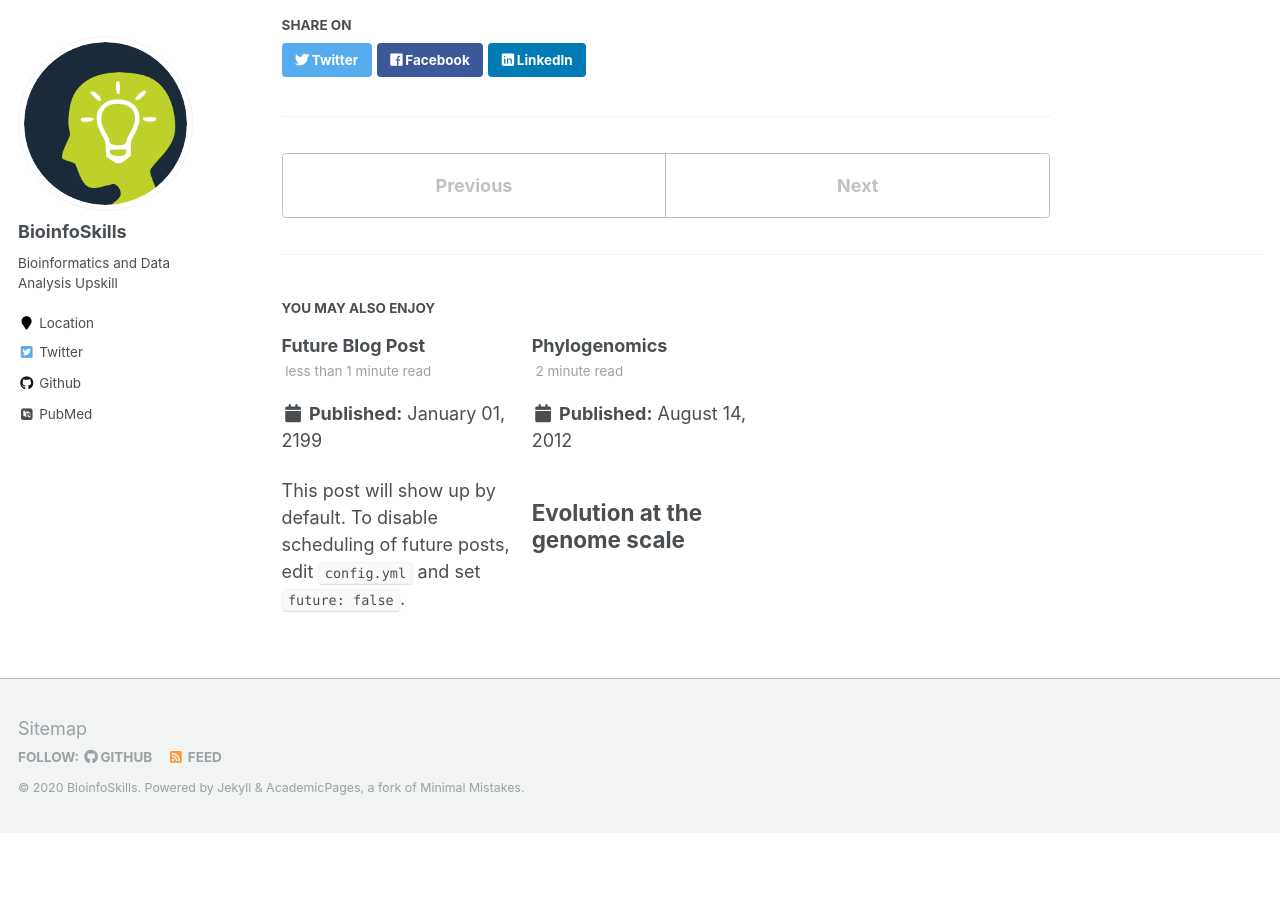
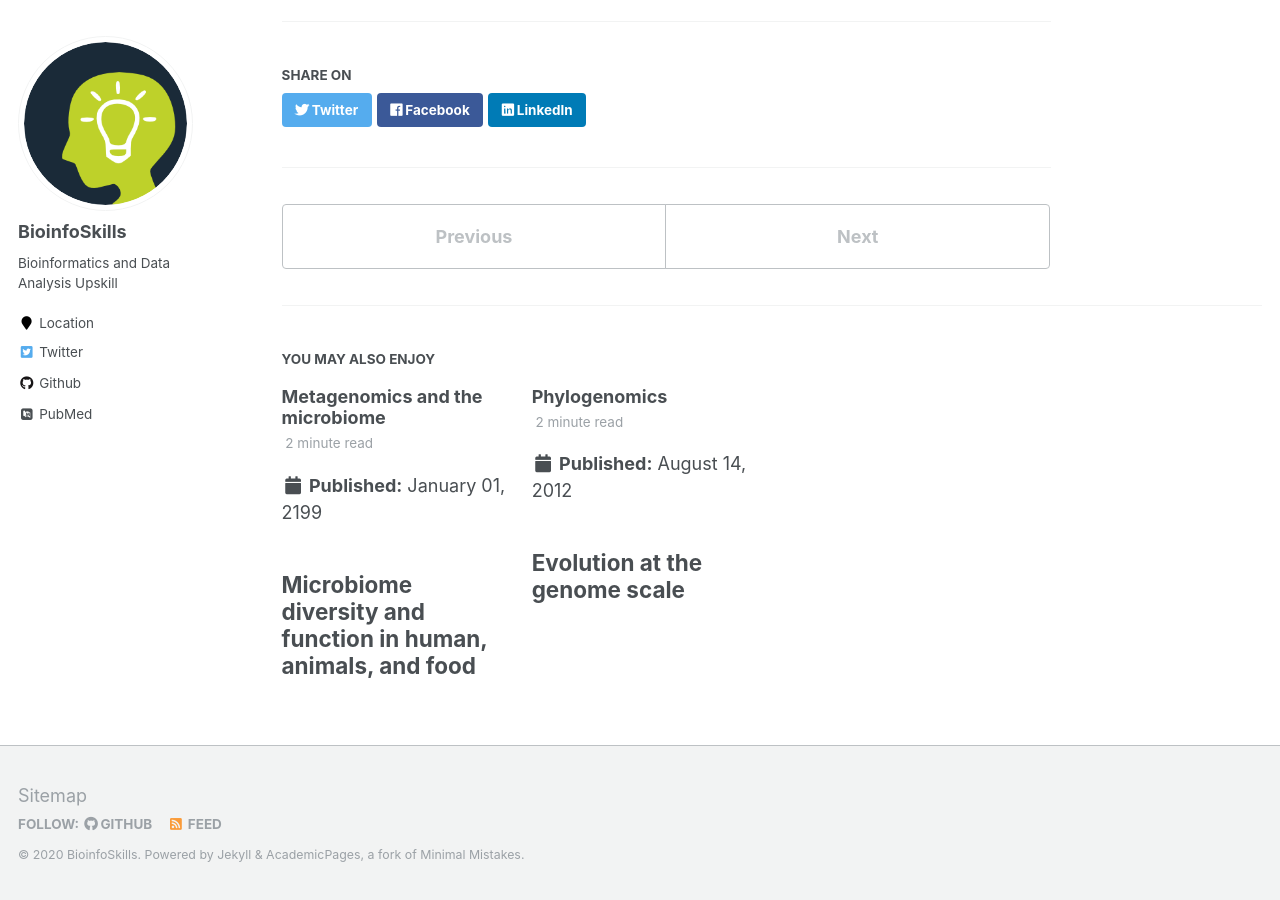
Before and after one commit to bioinfoskills/bioinfoskills.github.io, a Jekyll site: the page built from _posts/2020-08-02-Microbial-isolates.md, in a window 1280 px wide and 900 px high, scrolled down 1306 px. Built offline with Jekyll 4.4.1, drawn with Linux system fonts in a browser that asks for light colours; some web fonts are replaced; before the commit the page ends 2139 px from its top, so only the background shows below that.

Commit message:
microbiome

```diff
--- a/_posts/2020-08-02-Microbial-isolates.md
+++ b/_posts/2020-08-02-Microbial-isolates.md
@@ -8,7 +8,7 @@
   - bacterial genomics
 ---
 
-# Microbial genomics to analyse isolates and outbreaks
+## Microbial genomics to analyse isolates and outbreaks
 
 ### Coordinator: Nabil-Fareed Alikhan
 
--- /dev/null
+++ b/_posts/2020-08-04-metagenomics.md
@@ -0,0 +1,21 @@
+---
+title: 'Metagenomics and the microbiome'
+date: 2199-01-01
+permalink: /posts/2012/08/metagenomics/
+tags:
+  - microbiome
+  - metabarcoding
+  - metagenomics
+---
+
+## Microbiome diversity and function in human, animals, and food
+
+### Coordinator: Rebecca Ansorge
+
+Microbiome studies have experienced an extreme increase in the field of microbiology. Until recent years, this focussed on 16S amplicon sequencing which continues to be the go-to standard when first assessing the diversity of microbiomes and microbial communities. But since sequencing costs decreased, shotgun metagenomics of entire communities has become feasible for large-scale studies, providing much higher resolution at taxonomic and functional assessment. While conceptually both approaches have quite a lot in common, the handling of both data types differs substantially.
+
+Over the years, excellent analyses packages and tutorials have been developed that help microbiologists to analyse and interpret their 16S amplicon microbiome data (_e.g._ Qiime2, phyloseq...). Our training modules will build upon and integrate these existing resources. Shotgun metagenomics on the other hand has been lacking behind in such standardized approaches due to i) representing a younger field, and ii) the vast complexity and scale of the data that not only provides a lot of opportunities but also major challenges to determine appropriate analyses. Here, our training will enable the participants to evaluate and determine suitable analyses for their own data rather than using a ‘one size fits all’ approach. While the detailed usage of bioinformatic tools (e.g. assemblers, read profilers, gene predicters) are often documented and easy to follow, the decision of which tool to use, how to assess suitability for the own data, and how to troubleshoot the analyses are often ignored in tutorials.
+
+Our training module aims specifically at equipping the users with the skills and knowledge they need to independently evaluate, explore and analyse their own data. Our training module will include real datasets and those that contain low quality or failed experiments to highlight the need of suitable controls and sanity checks. The users will learn how to incorporate visualization of the data (e.g. using R or python) as checkpoints of the conducted analyses to understand their data and shed light on the “black boxes” of bioinformatic tools.
+
+This knowledge will also allow the users to better plan their sequencing projects, having in mind the framework of analyses already at this stage which will bring the standards of microbiome analyses to a higher level.
--- a/_posts/2199-01-01-future-post.md
+++ /dev/null
@@ -1,11 +0,0 @@
----
-title: 'Future Blog Post'
-date: 2199-01-01
-permalink: /posts/2012/08/blog-post-4/
-tags:
-  - cool posts
-  - category1
-  - category2
----
-
-This post will show up by default. To disable scheduling of future posts, edit `config.yml` and set `future: false`.
```
